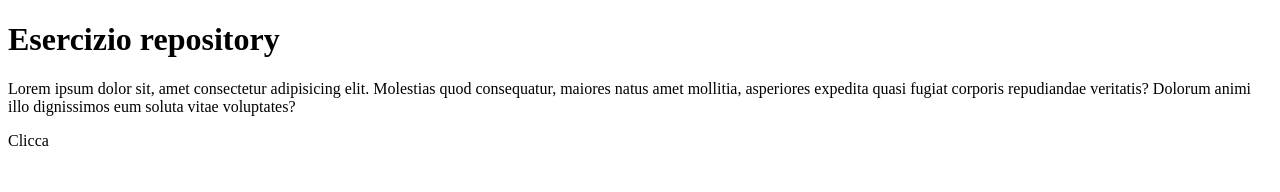
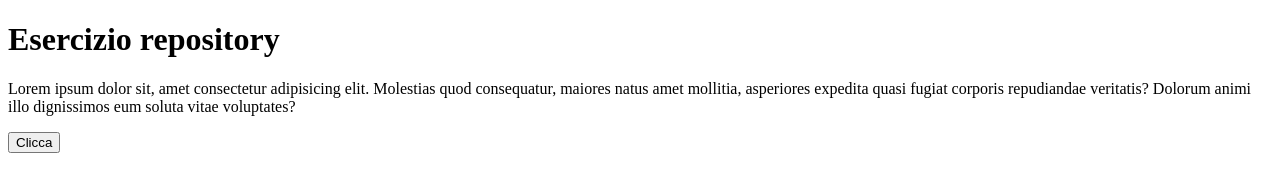
Before and after one commit to Nicolebalzano/htmlcss-hello, a plain HTML site: page index.html in a window 1280 px wide. Drawn offline with Linux system fonts and the light colour scheme.

Commit message:
feat: correzione tag button

```diff
--- a/index.html
+++ b/index.html
@@ -8,6 +8,6 @@
 <body>
     <h1>Esercizio repository</h1>
     <p>Lorem ipsum dolor sit, amet consectetur adipisicing elit. Molestias quod consequatur, maiores natus amet mollitia, asperiores expedita quasi fugiat corporis repudiandae veritatis? Dolorum animi illo dignissimos eum soluta vitae voluptates?</p>
-    <buttons>Clicca</button>
+    <button>Clicca</button>
 </body>
 </html>
```
